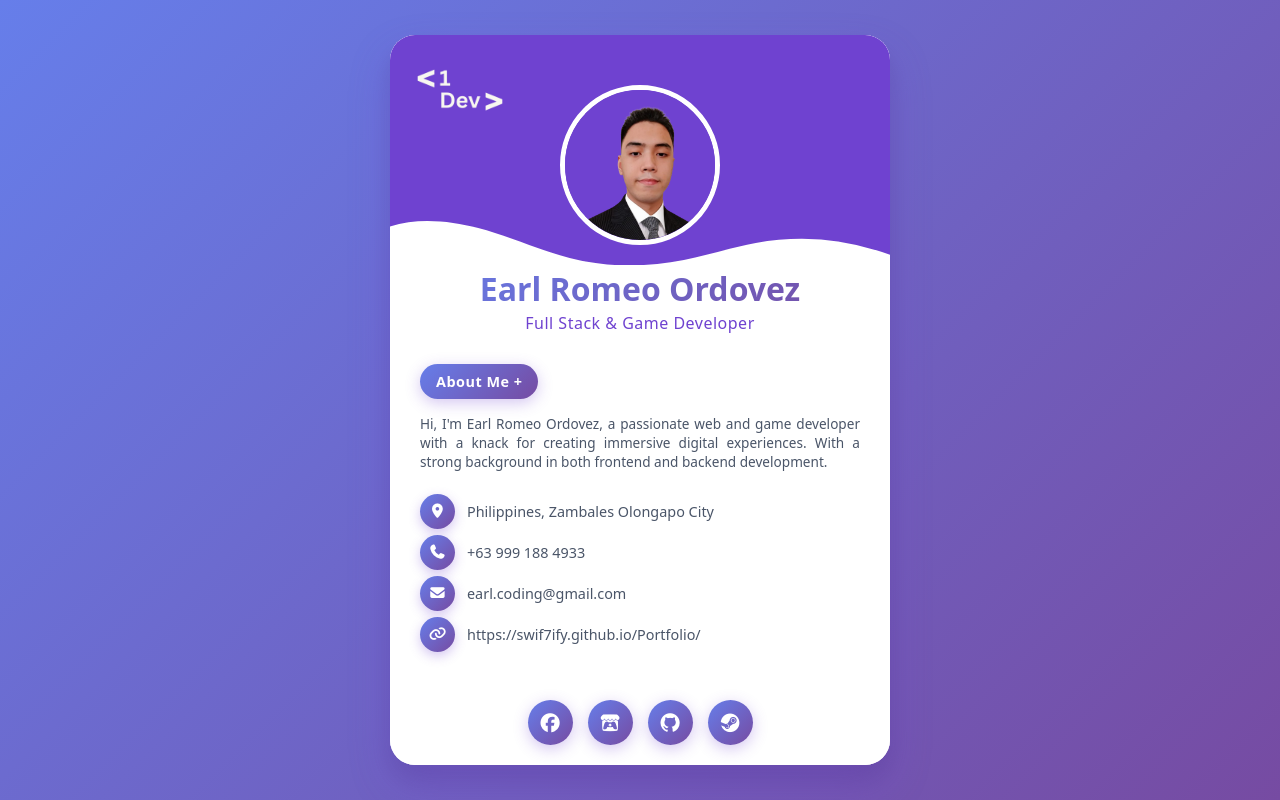
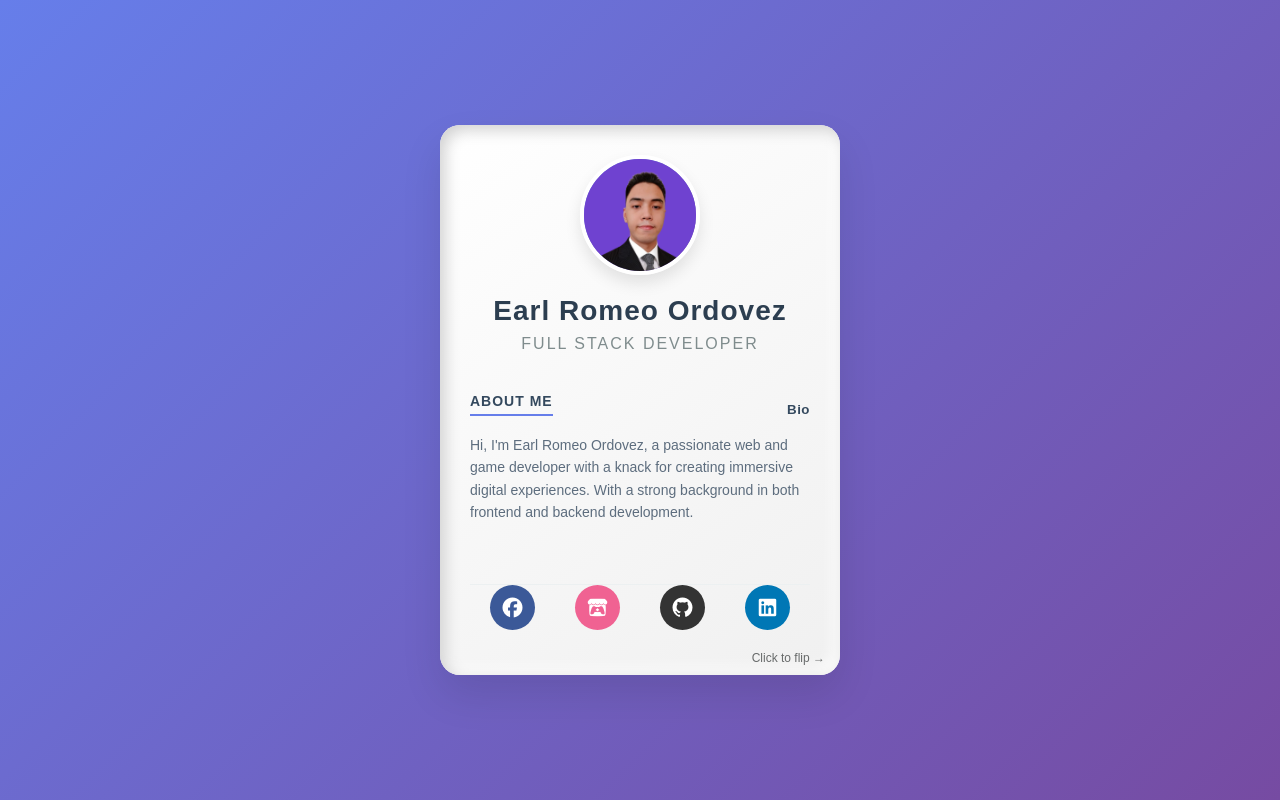
Before and after one commit to Swif7ify/digital-business-card, a plain HTML site: page index.html in a window 1280 px wide. Drawn offline with Linux system fonts and the light colour scheme.

Commit message:
change design

```diff
--- a/index.html
+++ b/index.html
@@ -3,7 +3,7 @@
 	<head>
 		<meta charset="UTF-8" />
 		<meta name="viewport" content="width=device-width, initial-scale=1.0" />
-		<title>Ordovez, Earl Romeo</title>
+		<title>Digital Business Card - Ordovez, Earl</title>
 		<link rel="stylesheet" href="style.css" />
 		<link
 			rel="stylesheet"
@@ -12,63 +12,101 @@
 		/>
 	</head>
 	<body>
-		<div class="container">
-			<div class="card-container">
-				<div class="top-part">
-					<img class="icon-img" src="/public/E.png" alt="ICON" />
-					<div class="custom-shape-divider-bottom-1756266274">
-						<svg
-							data-name="Layer 1"
-							xmlns="http://www.w3.org/2000/svg"
-							viewBox="0 0 1200 120"
-							preserveAspectRatio="none"
-						>
-							<path
-								d="M321.39,56.44c58-10.79,114.16-30.13,172-41.86,82.39-16.72,168.19-17.73,250.45-.39C823.78,31,906.67,72,985.66,92.83c70.05,18.48,146.53,26.09,214.34,3V0H0V27.35A600.21,600.21,0,0,0,321.39,56.44Z"
-								class="shape-fill"
-							></path>
-						</svg>
+		<div class="card-container">
+			<div class="business-card" id="businessCard">
+				<div class="card-face card-front">
+					<div class="profile-section">
+						<div class="profile-image">
+							<img src="/public/picture.png" alt="Profile Image" />
+						</div>
+						<div class="name">Earl Romeo Ordovez</div>
+						<div class="job-title">Full Stack Developer</div>
 					</div>
 
-					<div class="image-container-profile">
-						<img src="/public/picture.png" alt="my picture" />
+					<div class="about-section">
+						<div class="about-header">
+							<div class="section-title">About Me</div>
+							<button class="bio-toggle" id="bioToggle">Bio</button>
+						</div>
+						<div class="about-text" id="aboutText">
+							Hi, I'm Earl Romeo Ordovez, a passionate web and game developer with a knack for creating
+							immersive digital experiences. With a strong background in both frontend and backend
+							development.
+						</div>
 					</div>
+
+					<div class="social-section">
+						<a
+							class="social-icon facebook"
+							href="https://facebook.com/Swif7ify"
+							target="_blank"
+							rel="noopener"
+							aria-label="Facebook"
+						>
+							<i class="fa-brands fa-facebook"></i>
+						</a>
+						<a
+							class="social-icon itch"
+							href="https://rinubi.itch.io/"
+							target="_blank"
+							rel="noopener"
+							aria-label="Itch.io"
+						>
+							<i class="fa-brands fa-itch-io"></i>
+						</a>
+						<a
+							class="social-icon github"
+							href="https://github.com/Swif7ify"
+							target="_blank"
+							rel="noopener"
+							aria-label="GitHub"
+						>
+							<i class="fa-brands fa-github"></i>
+						</a>
+						<a
+							class="social-icon linkedin"
+							href="https://www.linkedin.com/in/earl-romeo-ordovez-a73a36322"
+							target="_blank"
+							rel="noopener"
+							aria-label="LinkedIn"
+						>
+							<i class="fa-brands fa-linkedin"></i>
+						</a>
+					</div>
+
+					<div class="flip-hint">Click to flip →</div>
 				</div>
-				<div class="bottom-part">
-					<div class="profile-name">
-						<h1>Earl Romeo Ordovez</h1>
-						<p>Full Stack & Game Developer</p>
+
+				<div class="card-face card-back">
+					<div class="section-title">Contact Information</div>
+
+					<div class="qr-code">
+						<div>
+							<img src="/public/qrcode.png" alt="QR Code" />
+							Scan QR Code<br />
+							to know about me
+						</div>
 					</div>
-					<div class="profile-bio">
-						<p class="bio-header">About Me +</p>
-						<span
-							>Hi, I'm Earl Romeo Ordovez, a passionate web and game developer with a knack for creating
-							immersive digital experiences. With a strong background in both frontend and backend
-							development.</span
-						>
+
+					<div class="contact-info">
+						<strong>Email:</strong> earl.coding@gmail.com<br />
+						<strong>Phone:</strong> +63 999 188 4933<br />
+						<strong>Website:</strong> https://swif7ify.github.io/Portfolio/<br />
+						<strong>Location:</strong> Olongapo City, Philippines
 					</div>
-					<div class="profile-info">
-						<ul>
-							<li><i class="fa-solid fa-location-dot"></i> Philippines, Zambales Olongapo City</li>
-							<li><i class="fa-solid fa-phone"></i> +63 999 188 4933</li>
-							<li><i class="fa-solid fa-envelope"></i> earl.coding@gmail.com</li>
-							<li><i class="fa-solid fa-link"></i> https://swif7ify.github.io/Portfolio/</li>
-						</ul>
+
+					<div class="about-section">
+						<div class="section-title">Skills & Expertise</div>
+						<div class="about-text" style="color: #bdc3c7">
+							• JavaScript, TypeScript, Python<br />
+							• React, Vue.js<br />
+							• Node.js, Express, MongoDB<br />
+							• 3D Modelling, Prototyping<br />
+							• Fullstack Web & Game Development
+						</div>
 					</div>
-					<div class="footer">
-						<a href="https://facebook.com/Swif7ify"
-							><p><i class="fa-brands fa-facebook"></i></p
-						></a>
-						<a href="https://rinubi.itch.io/"
-							><p><i class="fa-brands fa-itch-io"></i></p
-						></a>
-						<a href="https://github.com/Swif7ify"
-							><p><i class="fa-brands fa-github"></i></p
-						></a>
-						<a href="https://steamcommunity.com/id/R1nnnn/"
-							><p><i class="fa-brands fa-steam"></i></p
-						></a>
-					</div>
+
+					<div class="flip-hint">← Click to flip back</div>
 				</div>
 			</div>
 		</div>
--- a/script.js
+++ b/script.js
@@ -1,24 +1,46 @@
-document.addEventListener("DOMContentLoaded", function () {
-	const bioHeader = document.querySelector(".bio-header");
-	const bioSpan = bioHeader?.nextElementSibling;
-	let showingSkills = false;
+const businessCard = document.getElementById("businessCard");
 
-	const skillsHTML = `
-		<span>My Skills include  web, game & app development, 3D modelling, prototyping. My approach combines creativity with technical expertise, ensuring that every project is not only functional but also visually stunning.</span
-        >
-	`;
-	const aboutMeHTML = `Hi, I'm Earl Romeo Ordovez, a passionate web and game developer with a knack for creating immersive digital experiences. With a strong background in both frontend and backend development.`;
+businessCard.addEventListener("click", function (e) {
+	if (e.target.closest(".social-icon, a, button, .bio-toggle, input, textarea, select, label")) {
+		return;
+	}
 
-	if (bioHeader && bioSpan) {
-		bioHeader.addEventListener("click", function () {
-			if (!showingSkills) {
-				bioHeader.textContent = "My Skills ×";
-				bioSpan.innerHTML = skillsHTML;
-			} else {
-				bioHeader.textContent = "About Me +";
-				bioSpan.textContent = aboutMeHTML;
-			}
-			showingSkills = !showingSkills;
-		});
+	this.classList.toggle("flipped");
+});
+
+businessCard.addEventListener("mouseenter", function () {
+	this.classList.add("hover");
+});
+
+businessCard.addEventListener("mouseleave", function () {
+	this.classList.remove("hover");
+});
+
+businessCard.addEventListener("keydown", function (e) {
+	if (document.activeElement !== this) return;
+	if (e.key === "Enter" || e.key === " ") {
+		e.preventDefault();
+		this.classList.toggle("flipped");
 	}
 });
+
+businessCard.setAttribute("tabindex", "0");
+
+const bioToggle = document.getElementById("bioToggle");
+const aboutText = document.getElementById("aboutText");
+let showingAlt = false;
+
+if (bioToggle && aboutText) {
+	bioToggle.addEventListener("click", function () {
+		if (!showingAlt) {
+			aboutText.textContent =
+				"Earl Romeo Ordovez is a passionate web and game developer with expertise in both frontend and backend development, specializing in creating immersive digital experiences.";
+			bioToggle.textContent = "Close";
+		} else {
+			aboutText.textContent =
+				"Passionate full-stack developer with 5+ years of experience creating innovative web solutions. Specialized in React, Node.js, and cloud technologies. Always eager to tackle new challenges and build amazing digital experiences.";
+			bioToggle.textContent = "Bio";
+		}
+		showingAlt = !showingAlt;
+	});
+}
--- a/style.css
+++ b/style.css
@@ -2,323 +2,270 @@
 	margin: 0;
 	padding: 0;
 	box-sizing: border-box;
-	font-family: "Poppins", system-ui, -apple-system, BlinkMacSystemFont, "Segoe UI", Roboto, Oxygen, Ubuntu, Cantarell,
-		"Open Sans", "Helvetica Neue", sans-serif;
 }
 
 body {
+	font-family: "Arial", sans-serif;
+	background: linear-gradient(135deg, #667eea 0%, #764ba2 100%);
 	min-height: 100vh;
-	min-width: 100vw;
-	background: linear-gradient(135deg, #667eea 0%, #764ba2 100%);
-	background-repeat: no-repeat;
-	background-attachment: fixed;
-	background-size: cover;
-	overflow-x: hidden;
+	display: flex;
+	justify-content: center;
+	align-items: center;
+	padding: 20px;
+}
+a {
+	text-decoration: none;
+}
+
+.card-container {
+	perspective: 1000px;
+	width: 400px;
+	height: 550px;
+}
+
+.business-card {
+	width: 100%;
+	height: 100%;
+	position: relative;
+	transform-style: preserve-3d;
+	--card-rotate: 0deg;
+	--card-translateY: 0px;
+	transform: rotateY(var(--card-rotate)) translateY(var(--card-translateY));
+	transition: transform 0.6s cubic-bezier(0.175, 0.885, 0.32, 1.275);
+	cursor: pointer;
+	border-radius: 20px;
+	box-shadow: 0 20px 40px rgba(0, 0, 0, 0.1);
+}
+
+.business-card.flipped {
+	--card-rotate: 180deg;
+}
+
+.business-card.hover,
+.business-card:hover {
+	--card-translateY: -5px;
+}
+
+.card-face {
+	position: absolute;
+	width: 100%;
+	height: 100%;
+	backface-visibility: hidden;
+	border-radius: 20px;
+	display: flex;
+	flex-direction: column;
+	justify-content: space-between;
+	padding: 30px;
+	background: linear-gradient(145deg, #ffffff, #f0f0f0);
+	box-shadow: inset 5px 5px 15px #d1d1d1, inset -5px -5px 15px #ffffff;
+}
+
+.card-back {
+	transform: rotateY(180deg);
+	background: linear-gradient(145deg, #2c3e50, #34495e);
+	color: white;
+}
+
+.profile-section {
+	text-align: center;
+	margin-bottom: 20px;
+}
+
+.profile-image {
+	width: 120px;
+	height: 120px;
+	border-radius: 50%;
+	margin: 0 auto 20px;
+	background: linear-gradient(145deg, #667eea, #764ba2);
 	display: flex;
 	align-items: center;
 	justify-content: center;
+	font-size: 48px;
+	color: white;
+	border: 4px solid #fff;
+	box-shadow: 0 8px 16px rgba(0, 0, 0, 0.1);
 }
 
-.container {
-	height: auto;
+.profile-image img {
+	width: 100%;
+	height: 100%;
+	border-radius: 50%;
+	object-fit: cover;
 }
 
-.card-container {
-	position: relative;
-	display: flex;
-	flex-direction: column;
-	width: 100%;
-	max-width: 500px;
-	margin: 0 auto;
-	height: auto;
-	min-height: 600px;
-	background: linear-gradient(145deg, #ffffff 0%, #f8f9fa 100%);
-	box-shadow: 0 20px 40px rgba(111, 66, 208, 0.3), 0 15px 25px rgba(0, 0, 0, 0.1),
-		inset 0 1px 0 rgba(255, 255, 255, 0.8);
-	border-radius: 25px;
-	overflow: hidden;
-	transition: transform 0.3s ease, box-shadow 0.3s ease;
-	backdrop-filter: blur(10px);
+.name {
+	font-size: 28px;
+	font-weight: bold;
+	color: #2c3e50;
+	margin-bottom: 8px;
+	letter-spacing: 1px;
 }
 
-.icon-img {
-	position: absolute;
-	top: 10px;
-	left: 20px !important;
-	height: 100px;
-	width: 100px;
-	border-radius: 50%;
-}
-.image-container-profile img {
-	width: 160px;
-	height: 160px;
-	border-radius: 50%;
-	border: 5px solid white;
-	margin-top: 50px;
-	margin-bottom: 20px;
+.job-title {
+	font-size: 16px;
+	color: #7f8c8d;
+	font-weight: 300;
+	text-transform: uppercase;
+	letter-spacing: 2px;
 }
 
-.image-container-profile {
-	border-radius: 50%;
-	display: flex;
-	justify-content: center;
-	align-items: center;
-	height: 100%;
-	width: 100%;
+.about-section {
+	flex-grow: 1;
+	margin: 20px 0;
 }
 
-.top-part {
-	position: relative;
+.about-header {
 	display: flex;
-	max-height: 40% !important;
-	flex: 1;
-	width: 100%;
-	background-color: #6f42d0;
-	border-bottom: 2px solid white;
-	border-radius: 10px 10px 0 0;
+	justify-content: space-between;
+	align-items: center;
+	margin-bottom: 8px;
 }
 
-.bottom-part {
-	display: flex;
-	flex: 1;
-	width: 100%;
-	background-color: white;
-	border-radius: 0 0 10px 10px;
-	flex-direction: column;
-}
-
-.custom-shape-divider-bottom-1756266274 {
-	position: absolute;
-	bottom: -1px;
-	left: 0;
-	width: 100%;
-	overflow: hidden;
-	line-height: 0;
-	transform: rotate(180deg);
-}
-
-.custom-shape-divider-bottom-1756266274 svg {
-	position: relative;
-	display: block;
-	width: calc(100% + 1.3px);
-	height: 49px;
-}
-
-.custom-shape-divider-bottom-1756266274 .shape-fill {
-	fill: #ffffff;
-}
-
-.profile-name {
-	display: flex;
-	flex-direction: column;
-	text-align: center;
-	margin-bottom: 10px;
-}
-
-.profile-name h1 {
+.bio-toggle {
+	background: none;
+	border: none;
+	color: #34495e;
 	font-weight: 700;
-	color: #2d3748;
-	margin-bottom: 2px;
-	background: linear-gradient(135deg, #667eea, #764ba2);
-	-webkit-background-clip: text;
-	-webkit-text-fill-color: transparent;
-	background-clip: text;
-}
-
-.profile-name p {
-	font-size: 1rem;
-	font-weight: 500;
-	color: #6f42d0;
+	cursor: pointer;
 	letter-spacing: 0.5px;
 }
 
-.profile-bio,
-.profile-info {
-	margin-top: 20px;
-	padding: 0 30px;
+.bio-toggle:focus {
+	outline: 2px solid rgba(102, 126, 234, 0.3);
+	border-radius: 6px;
 }
 
-.profile-bio p:first-of-type {
-	background: linear-gradient(135deg, #667eea, #764ba2);
-	width: max-content;
-	padding: 8px 16px;
+.section-title {
+	font-size: 14px;
+	font-weight: bold;
+	color: #34495e;
+	margin-bottom: 10px;
+	text-transform: uppercase;
+	letter-spacing: 1px;
+	border-bottom: 2px solid #667eea;
+	padding-bottom: 5px;
+}
+
+.about-text {
+	font-size: 14px;
+	line-height: 1.6;
+	color: #5d6d7e;
+}
+
+.social-section {
+	display: flex;
+	justify-content: space-around;
+	align-items: center;
+	padding-bottom: 15px;
+	border-top: 1px solid #ecf0f1;
+}
+
+.social-icon {
+	width: 45px;
+	height: 45px;
+	border-radius: 50%;
+	display: flex;
+	align-items: center;
+	justify-content: center;
+	font-size: 20px;
 	color: white;
-	font-weight: 600;
-	border-radius: 25px;
-	margin-bottom: 15px;
-	font-size: 0.9rem;
-	letter-spacing: 0.5px;
-	box-shadow: 0 4px 15px rgba(111, 66, 208, 0.3);
-	transition: transform 0.2s ease;
+	transition: transform 0.3s ease, box-shadow 0.3s ease;
 	cursor: pointer;
 }
 
-.profile-bio p:first-of-type:hover {
-	transform: translateY(-2px);
-	box-shadow: 0 6px 20px rgba(111, 66, 208, 0.4);
+.social-icon:hover {
+	transform: translateY(-3px);
+	box-shadow: 0 8px 16px rgba(0, 0, 0, 0.2);
 }
 
-.profile-bio span {
-	display: block;
-	color: #4a5568;
-	text-align: justify;
-	font-size: 0.85rem;
+.linkedin {
+	background: #0077b5;
 }
 
-.profile-info i {
-	color: white;
-	background: linear-gradient(135deg, #667eea, #764ba2);
-	width: 35px;
-	height: 35px;
-	display: inline-flex;
-	align-items: center;
-	justify-content: center;
-	border-radius: 50%;
-	box-shadow: 0 4px 12px rgba(111, 66, 208, 0.3);
-	transition: all 0.3s ease;
+.email {
+	background: #ea4335;
+}
+.github {
+	background: #333;
 }
 
-ul {
-	list-style: none;
-	padding: 0;
+.facebook {
+	background: #3b5998;
 }
 
-ul li {
-	padding: 3px 0;
-	width: 100%;
-	display: flex;
-	align-items: center;
-	font-size: 0.9rem;
-	color: #4a5568;
-	transition: color 0.2s ease;
+.itch {
+	background: #f06292;
 }
 
-ul li:hover {
-	color: #2d3748;
+.card-back .section-title {
+	color: #ecf0f1;
+	border-bottom-color: #3498db;
 }
 
-ul li i {
-	margin-right: 12px;
-	flex-shrink: 0;
-}
-
-.footer {
-	display: flex;
-	flex-direction: row;
-	gap: 15px;
-	justify-content: center;
-	margin-top: 25px;
-	padding: 20px 0;
-}
-
-.footer p {
-	cursor: pointer;
-	transition: all 0.3s ease;
-}
-
-.footer i {
-	color: white;
-	background: linear-gradient(135deg, #667eea, #764ba2);
-	padding: 12px;
-	width: 45px;
-	height: 45px;
+.qr-code {
+	width: 150px;
+	height: 150px;
+	background: white;
+	margin: 20px auto;
+	border-radius: 10px;
 	display: flex;
 	align-items: center;
 	justify-content: center;
-	border-radius: 50%;
-	font-size: 1.2rem;
-	box-shadow: 0 4px 15px rgba(111, 66, 208, 0.3);
-	transition: all 0.3s ease;
+	font-size: 12px;
+	color: #333;
+	text-align: center;
+	padding: 20px;
+	box-shadow: 0 8px 16px rgba(0, 0, 0, 0.2);
 }
 
-.footer p:hover i {
-	transform: translateY(-3px) scale(1.1);
-	box-shadow: 0 8px 25px rgba(111, 66, 208, 0.4);
+.qr-code img {
+	width: 100%;
+	height: 100%;
+	object-fit: cover;
+	border-radius: 10px;
 }
 
-.footer p:nth-child(1):hover i {
-	background: linear-gradient(135deg, #1877f2, #42a5f5);
-}
-.footer p:nth-child(2):hover i {
-	background: linear-gradient(135deg, #fa5c5c, #ff6b6b);
-}
-.footer p:nth-child(3):hover i {
-	background: linear-gradient(135deg, #333, #24292e);
-}
-.footer p:nth-child(4):hover i {
-	background: linear-gradient(135deg, #1b2838, #2a475e);
+.contact-info {
+	text-align: center;
+	font-size: 14px;
+	line-height: 1.8;
+	color: #bdc3c7;
 }
 
-@keyframes fadeInUp {
-	from {
-		opacity: 0;
-		transform: translateY(30px);
+.contact-info strong {
+	color: #ecf0f1;
+}
+
+.flip-hint {
+	position: absolute;
+	bottom: 10px;
+	right: 15px;
+	font-size: 12px;
+	color: #2d3131;
+	opacity: 0.7;
+}
+
+.card-back .flip-hint {
+	color: #7f8c8d;
+}
+
+@media (max-width: 480px) {
+	.card-container {
+		width: 300px;
+		height: 500px;
 	}
-	to {
-		opacity: 1;
-		transform: translateY(0);
+
+	.card-face {
+		padding: 25px;
+	}
+
+	.profile-image {
+		width: 100px;
+		height: 100px;
+		font-size: 40px;
+	}
+
+	.name {
+		font-size: 24px;
 	}
 }
-
-.profile-name,
-.profile-bio,
-.profile-info,
-.footer {
-	animation: fadeInUp 0.6s ease forwards;
-}
-
-.profile-name {
-	animation-delay: 0.1s;
-}
-.profile-bio {
-	animation-delay: 0.2s;
-}
-.profile-info {
-	animation-delay: 0.3s;
-}
-.footer {
-	animation-delay: 0.4s;
-}
-
-@media (max-width: 500px) {
-	.card-container {
-		height: auto;
-	}
-
-	.container {
-		max-height: 100dvh;
-		height: auto;
-	}
-
-	.card-container,
-	.top-part,
-	.bottom-part {
-		border-radius: 0px !important;
-	}
-
-	.profile-bio,
-	.profile-info {
-		padding: 0 20px;
-	}
-
-	.profile-name h1 {
-		font-size: 1.5rem;
-	}
-
-	.image-container-profile img {
-		width: 120px;
-		height: 120px;
-	}
-}
-
-@media screen and (max-height: 720px) {
-	.container {
-		max-height: 100dvh;
-		height: auto;
-	}
-}
-
-a {
-	text-decoration: none;
-	color: inherit;
-}
```
Also changed, not shown: public/QRCODE.png (added).
